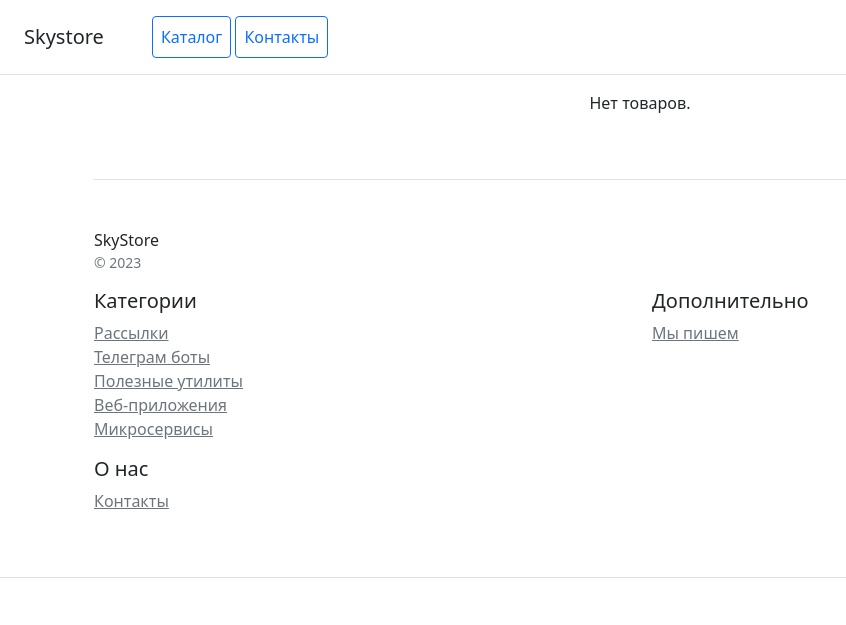
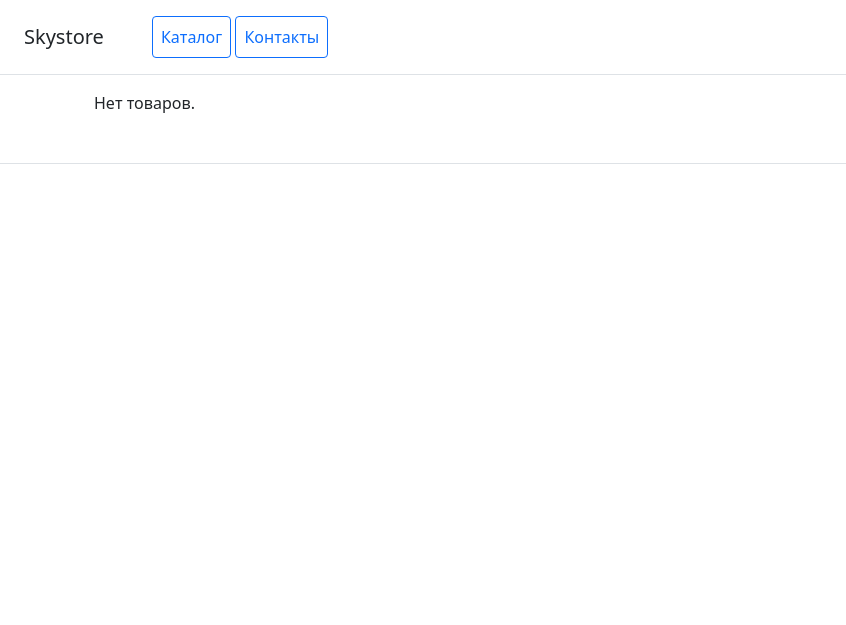
Before and after one commit to gremvanek/dz_dz_dz, a Django app: page / in a window 1280 px wide. Shown: the top 625 px of the page, without its empty margins (0-846 px from the left). Run offline with Django 3.2, Linux system fonts and the light colour scheme; data that the repository does not hold is empty; some libraries are stand-ins or nearby versions.

Commit message:
Задание 4. Я не знаю как получилось %)

```diff
--- a/config/templates/home.html
+++ b/config/templates/home.html
@@ -2,7 +2,7 @@
 
 {% block content %}
 <div class="container">
-    <div class="row text-center">
+<!--    <div class="row text-center">-->
         {% if object_list %}
         {% for product in object_list %}
         <div class="col-3">
@@ -24,38 +24,7 @@
         <p>Нет товаров.</p>
         {% endif %}
     </div>
-    <footer class="pt-4 my-md-5 pt-md-5 border-top">
-        <div class="row">
-            <div class="col-12 col-md">
-                SkyStore
-                <small class="d-block mb-3 text-muted">&copy; 2023</small>
-            </div>
-            <div class="col-6 col-md">
-                <h5>Категории</h5>
-                <ul class="list-unstyled text-small">
-                    <li><a class="text-muted" href="#">Рассылки</a></li>
-                    <li><a class="text-muted" href="#">Телеграм боты</a></li>
-                    <li><a class="text-muted" href="#">Полезные утилиты</a></li>
-                    <li><a class="text-muted" href="#">Веб-приложения</a></li>
-                    <li><a class="text-muted" href="#">Микросервисы</a></li>
-                </ul>
-            </div>
-            <div class="col-6 col-md">
-                <h5>Дополнительно</h5>
-                <ul class="list-unstyled text-small">
-                    <li><a class="text-muted" href="#">Мы пишем</a></li>
-                </ul>
-            </div>
-            <div class="col-6 col-md">
-                <h5>О нас</h5>
-                <ul class="list-unstyled text-small">
-                    <li><a class="text-muted" href="/contacts/">Контакты</a></li>
-                </ul>
-            </div>
-        </div>
-    </footer>
-</div>
-
+<!--</div>-->
 <script src="https://cdn.jsdelivr.net/npm/bootstrap@5.3.2/dist/js/bootstrap.bundle.min.js"
         integrity="sha384-C6RzsynM9kWDrMNeT87bh95OGNyZPhcTNXj1NW7RuBCsyN/o0jlpcV8Qyq46cDfL"
         crossorigin="anonymous"></script>
--- a/config/templates/product_details.html
+++ b/config/templates/product_details.html
@@ -10,7 +10,7 @@
     <p>Описание: {{ product.description }}</p>
     <p>Категория: {{ product.category }}</p>
     {% if product.photo %}
-        <img src="{{ product.photo|media_url }}" alt="Превью продукта">
+    <img src="{{ product.photo.url }}" alt="{{ product.name }}">
     {% endif %}
     <p>Дата создания: {{ product.created_at }}</p>
     <p>Дата последнего изменения: {{ product.updated_at }}</p>
--- a/dz_django/settings.py
+++ b/dz_django/settings.py
@@ -122,7 +122,7 @@
 )
 
 MEDIA_URL = '/media/'
-MEDIA_ROOT = BASE_DIR / 'product_images'
+MEDIA_ROOT = os.path.join(BASE_DIR, 'media')
 
 # Default primary key field type
 # https://docs.djangoproject.com/en/3.2/ref/settings/#default-auto-field
```
Also changed, not shown: config/templatetags/__init__.py (added), config/templatetags/image_tags.py (line endings or trailing spaces), media/__init__.py (added), media/config/Bleach.jpeg (renamed from product_images/config/Bleach.jpeg), media/config/ЙотаФон.jpg (renamed from product_images/config/ЙотаФон.jpg), media/config/колбаса.jpeg (renamed from product_images/config/колбаса.jpeg).
